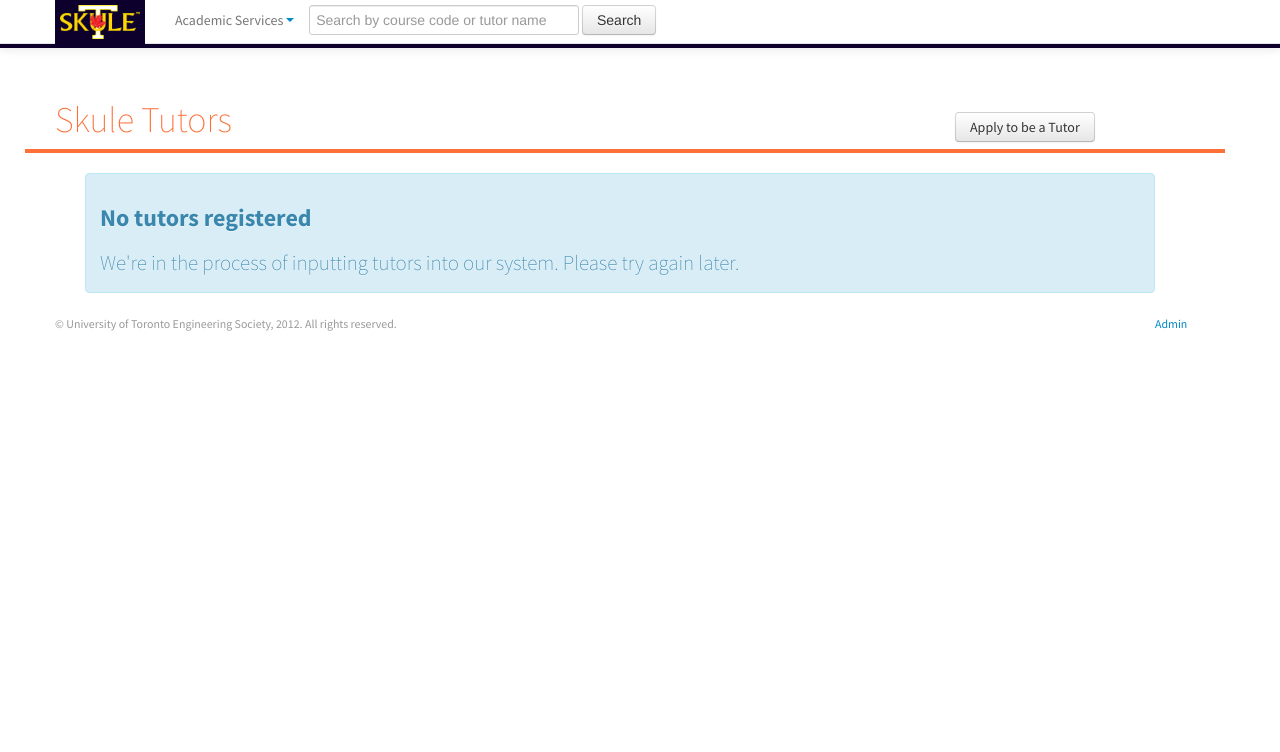
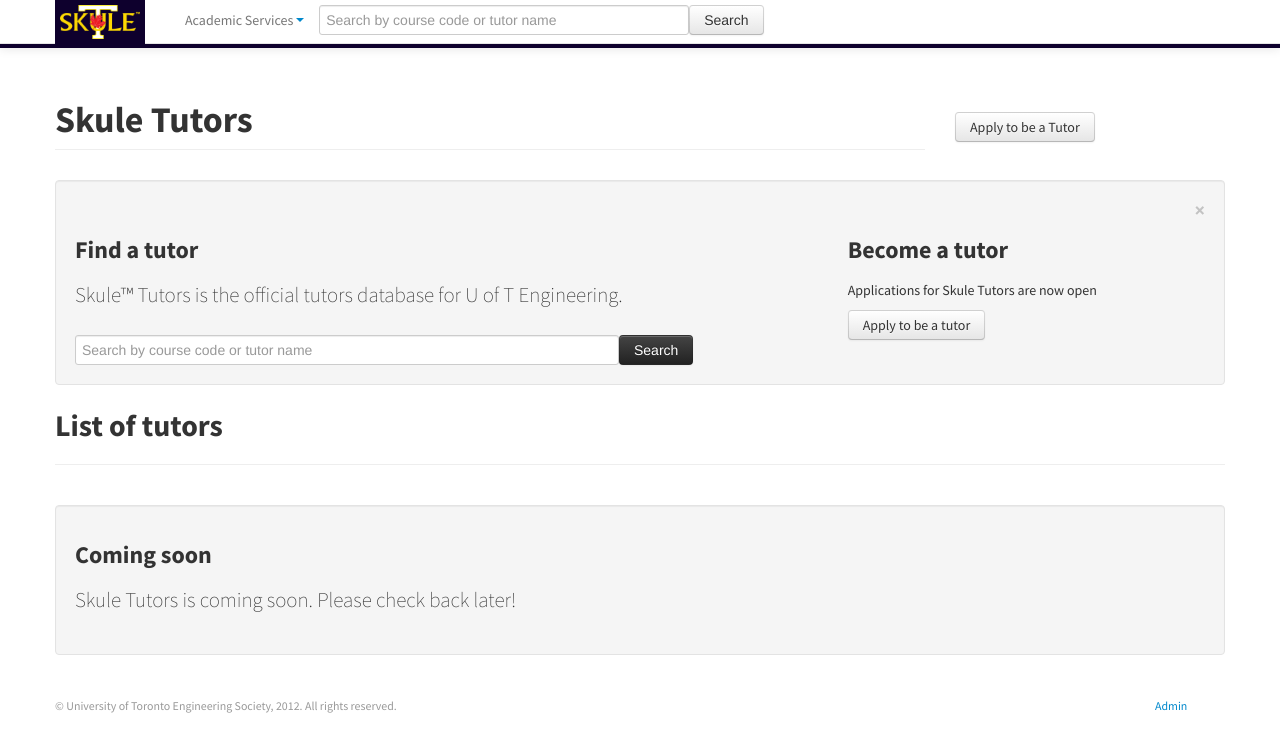
Before and after one commit to skule/skule_tutors2, a Django app: template templates/tutor_list.html in a window 1280 px wide. Shown: the top 752 px of the page. Run offline with Django 3.2, Linux system fonts and the light colour scheme; the template is opened without the code that fills it, so the values that code supplies are empty.

Commit message:
Login and logout implemented, random ordering, messages, and UX enhancements galore!

```diff
--- a/settings.py
+++ b/settings.py
@@ -154,3 +154,5 @@ LOGGING = {
 AUTHENTICATION_BACKENDS = (
     'emailusernames.backends.EmailAuthBackend',
     )
+
+LOGIN_REDIRECT_URL = '/'
--- a/static/css/skule_tutor.css
+++ b/static/css/skule_tutor.css
@@ -6,20 +6,33 @@ body.skuletutors {
 }
 
 body.skuletutors .navbar-inner #logo {
+    margin: 0; padding: 0 10px 0 0 ;
+}
+
+body.skuletutors .navbar-inner #logo img {
     padding: 5px;
     margin: 0 15px 0 0;
     width: 80px;
     background-color: #0e002d;
 }
 
-body.skuletutors .page-container h1.page-header {
+body.skuletutors .navbar-inner #logo .caret {
+    margin-top: 20px;
+}
+
+body.skuletutors .navbar-inner .dropdown-title {
+    padding: 0 20px;
+}
+
+body.skuletutors .page-container h1 a {
     color: rgb(254, 112, 56);
     font-weight: 200;
     border: 0;
-    margin-bottom: 0;
+    margin:0;
 }
 
-body.skuletutors .header-row {
+body.skuletutors .header-row hr {
+    border-width: 0 0 0 0;
     border-bottom: 4px solid rgb(254, 112, 56);
 }
 
@@ -30,7 +43,7 @@ body.skuletutors .user-actions {
     font-weight: 200;
 }
 
-body.skuletutors .tutor .courses {
+body.skuletutors .tutor .end {
     border-bottom: 1px solid #ccc;
 }
 
@@ -77,3 +90,14 @@ body.skuletutors .navbar-skuleworks .navbar-inner {
 body.skuletutors footer {
     padding-top: 20px;
 }
+
+body.skuletutors .tutors-list .alert,
+body.skuletutors .tutors-list .well {
+    margin-top: 40px;
+}
+
+body.skuletutors .errorlist {
+    color: #f00;
+    list-style-type: none;
+    margin: 0;
+}
--- a/templates/base.html
+++ b/templates/base.html
@@ -78,10 +78,10 @@
                     </li>
                     <li>
                         <form action="{% url tutors.views.SearchTutors %}" class="navbar-form" method="GET">
-                            <input type="search" name="query" placeholder="Search by course code or tutor name"
-                                   class="span3" value='{% block search_field %}{% endblock %}'>
-
-                            <input type="submit" class="btn" value="Search">
+                            <input type="search" name="search" placeholder="Search by course code or tutor name"
+                                   class="span4"
+                                   value='{% block search_field %}{% endblock %}'><input
+                                type="submit" class="btn" value="Search">
                         </form>
                     </li>
                 </ul>
--- a/templates/tutor_list.html
+++ b/templates/tutor_list.html
@@ -3,6 +3,36 @@
 {% block title %}Skule Tutors{% endblock %}
 
 {% block content %}
+
+    <header class="well fade in">
+        <a href="#" class="close" data-dismiss="alert">&times;</a>
+    <br />
+        <div class="row-fluid">
+            <div class="span8">
+                <h3>Find a tutor</h3>
+                <p class="lead">Skule&trade; Tutors is the official tutors database for U of T Engineering.</p>
+                <form action="{% url tutors.views.SearchTutors %}" class="navbar-form" method="GET">
+                    <input type="search" name="search" placeholder="Search by course code or tutor name"
+                           class="input-xxlarge"
+                           value='{% block search_field %}{% endblock %}'><input
+                        type="submit" class="btn btn-inverse" value="Search">
+                </form>
+            </div>
+            <div class="span4">
+                <h3>Become a tutor</h3>
+                <p>Applications for Skule Tutors are now open</p>
+                <a class="btn" href="{% url tutors.views.TutorApplication %}">Apply to be a tutor</a>
+
+            </div>
+        </div>
+
+    </header>
+
+
+    <div class="page-header">
+    <h2>List of tutors</h2>
+    </div>
+
     <div class="tutors-list">
         <article>
             {% for tutor in Tutor_list %}
@@ -12,7 +42,7 @@
                         <div class="row contact-info">
                             <div class="span3 tutor-name">
                                 <p class="lead">
-                                    <strong><a href="#">{{ tutor.name }}</a></strong>
+                                    <strong>{{ tutor.name }}</strong>
                                 </p>
                             </div>
                             <div class="span3">
@@ -57,14 +87,11 @@
                 {% endif %}
 
             {% empty %}
-                <section class="span11 ">
-                    <br>
+                <section>
+                    <div class="well">
+                        <h3>Coming soon</h3>
 
-                    <div class="alert alert-block alert-info">
-                        <h3>No tutors registered</h3>
-
-                        <p class="lead">We're in the process of inputting tutors into our system. Please try again
-                            later.</p>
+                        <p class="lead">Skule Tutors is coming soon. Please check back later!</p>
                     </div>
                 </section>
             {% endfor %}
--- a/tutors/views.py
+++ b/tutors/views.py
@@ -1,5 +1,6 @@
 from emailusernames.forms import EmailUserCreationForm
 from django.contrib.auth.models import Group
+from django.contrib import messages
 from forms import ApplicationForm
 from django.http import HttpResponseRedirect
 from django.shortcuts import render_to_response
@@ -45,6 +46,7 @@ def TutorApplication(request, template = 'tutors/tutor_application.html'):
                 tutor.taught_courses.add(course)
             tutor.save()
 
+            messages.add_message(request, messages.INFO, 'Your application has been successfully received and is pending approval. Thank you for applying for Skule Tutors.')
             return HttpResponseRedirect('/')
     else:
         user_creation_form = EmailUserCreationForm()
```
Also changed, not shown: templates/registration/login.html (added, +32 -0 lines), templates/tutors/search.html (+3 -5 lines), templates/tutors/tutor_application.html (+14 -1 lines), urls.py (+10 -1 lines), tutors/forms.py (line endings or trailing spaces).
